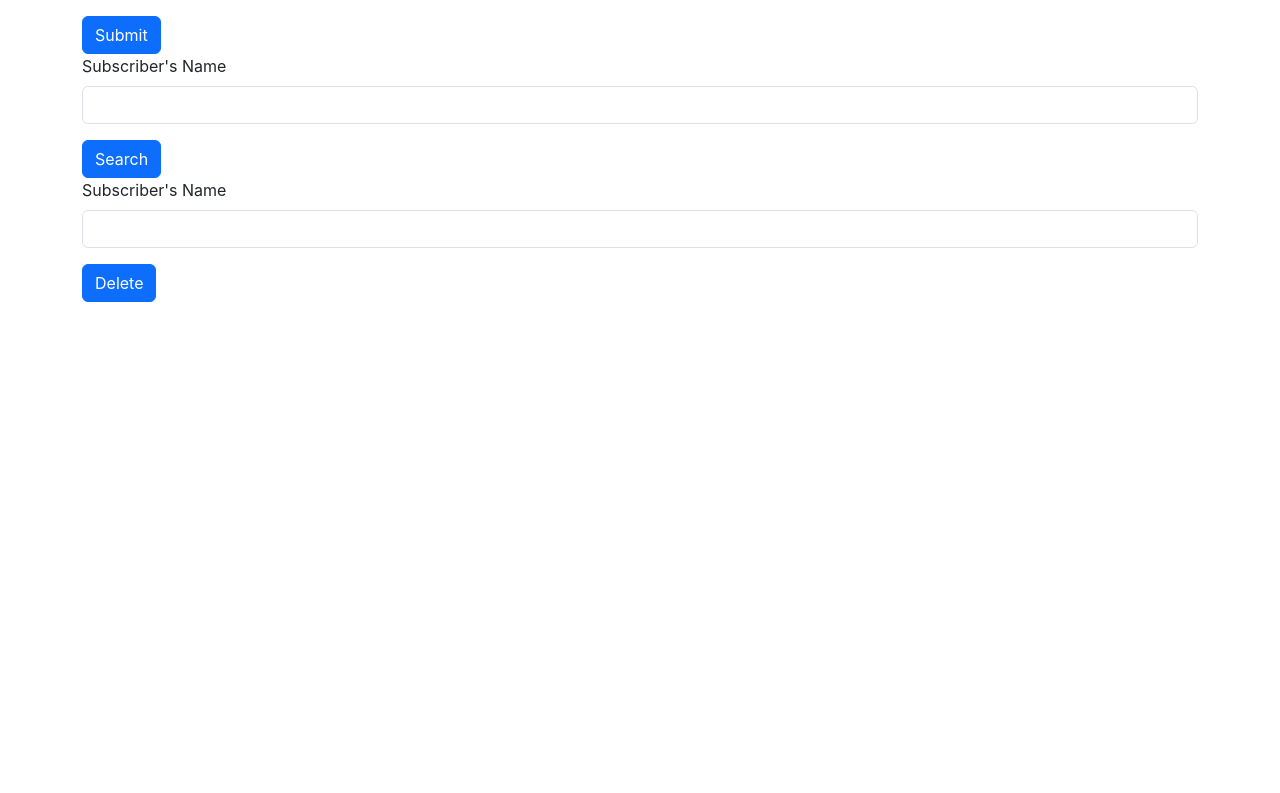
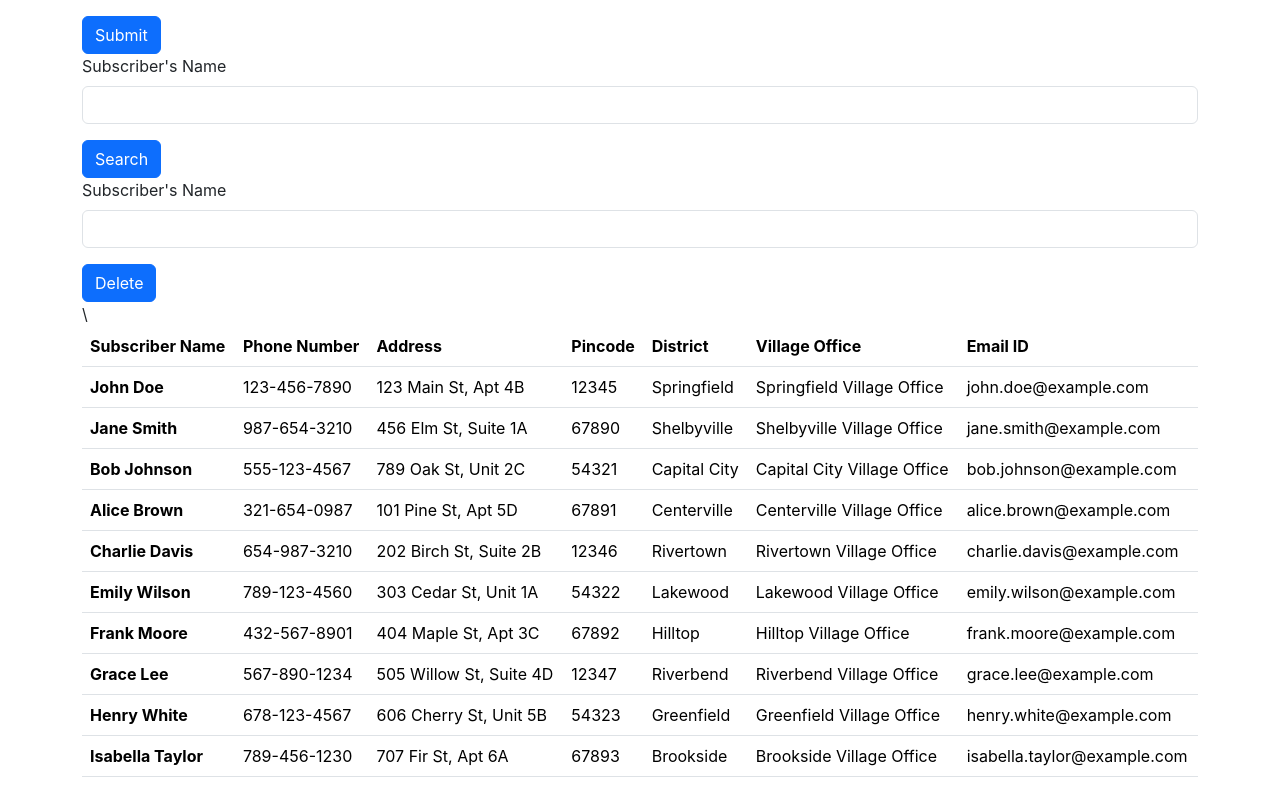
Before and after one commit to Angelishere/newspaper-subscription-app, a React (Create React App) app: page / in a window 1280 px wide. Shown: the part 328-1121 px from the top of the page. Before the commit the page ends 800 px from the top, so only its background shows below. Built offline with nearby package versions, Linux system fonts and the light colour scheme.

Commit message:
View subscriber added

```diff
--- a/src/App.js
+++ b/src/App.js
@@ -3,6 +3,7 @@ import './App.css';
 import AddSubscriber from './components/AddSubscriber';
 import SearchSubscriber from './components/SearchSubscriber';
 import DeleteSubscriber from './components/DeleteSubscriber';
+import ViewSubscriber from './components/ViewSubscriber';
 
 function App() {
   return (
@@ -10,6 +11,7 @@ function App() {
       <AddSubscriber/>
       <SearchSubscriber/>
       <DeleteSubscriber/>
+      <ViewSubscriber/>
     </div>
   );
 }
--- /dev/null
+++ b/src/components/ViewSubscriber.jsx
@@ -0,0 +1,124 @@
+import React from 'react'
+
+const ViewSubscriber = () => {
+    return (
+        <div>
+            <div className="container">
+                <div className="row">
+                    <div className="col col-12 col-sm-12 col-md-12 col-lg-12 col-xl-12 col-xxl-12">\
+                        <table class="table">
+                            <thead>
+                                <tr>
+
+                                    <th scope="col">Subscriber Name</th>
+                                    <th scope="col">Phone Number</th>
+                                    <th scope="col">Address</th>
+                                    <th scope="col">Pincode</th>
+                                    <th scope="col">District</th>
+                                    <th scope="col">Village Office</th>
+                                    <th scope="col">Email ID</th>
+                                </tr>
+                            </thead>
+                            <tbody>
+                                <tr>
+
+                                    <th scope="row">John Doe</th>
+                                    <td>123-456-7890</td>
+                                    <td>123 Main St, Apt 4B</td>
+                                    <td>12345</td>
+                                    <td>Springfield</td>
+                                    <td>Springfield Village Office</td>
+                                    <td>john.doe@example.com</td>
+                                </tr>
+                                <tr>
+                                    <th scope="row">Jane Smith</th>
+                                    <td>987-654-3210</td>
+                                    <td>456 Elm St, Suite 1A</td>
+                                    <td>67890</td>
+                                    <td>Shelbyville</td>
+                                    <td>Shelbyville Village Office</td>
+                                    <td>jane.smith@example.com</td>
+                                </tr>
+                                <tr>
+                                    <th scope="row">Bob Johnson</th>
+                                    <td>555-123-4567</td>
+                                    <td>789 Oak St, Unit 2C</td>
+                                    <td>54321</td>
+                                    <td>Capital City</td>
+                                    <td>Capital City Village Office</td>
+                                    <td>bob.johnson@example.com</td>
+                                </tr>
+                                <tr>
+                                    <th scope="row">Alice Brown</th>
+                                    <td>321-654-0987</td>
+                                    <td>101 Pine St, Apt 5D</td>
+                                    <td>67891</td>
+                                    <td>Centerville</td>
+                                    <td>Centerville Village Office</td>
+                                    <td>alice.brown@example.com</td>
+                                </tr>
+                                <tr>
+                                    <th scope="row">Charlie Davis</th>
+                                    <td>654-987-3210</td>
+                                    <td>202 Birch St, Suite 2B</td>
+                                    <td>12346</td>
+                                    <td>Rivertown</td>
+                                    <td>Rivertown Village Office</td>
+                                    <td>charlie.davis@example.com</td>
+                                </tr>
+                                <tr>
+                                    <th scope="row">Emily Wilson</th>
+                                    <td>789-123-4560</td>
+                                    <td>303 Cedar St, Unit 1A</td>
+                                    <td>54322</td>
+                                    <td>Lakewood</td>
+                                    <td>Lakewood Village Office</td>
+                                    <td>emily.wilson@example.com</td>
+                                </tr>
+                                <tr>
+                                    <th scope="row">Frank Moore</th>
+                                    <td>432-567-8901</td>
+                                    <td>404 Maple St, Apt 3C</td>
+                                    <td>67892</td>
+                                    <td>Hilltop</td>
+                                    <td>Hilltop Village Office</td>
+                                    <td>frank.moore@example.com</td>
+                                </tr>
+                                <tr>
+                                    <th scope="row">Grace Lee</th>
+                                    <td>567-890-1234</td>
+                                    <td>505 Willow St, Suite 4D</td>
+                                    <td>12347</td>
+                                    <td>Riverbend</td>
+                                    <td>Riverbend Village Office</td>
+                                    <td>grace.lee@example.com</td>
+                                </tr>
+                                <tr>
+                                    <th scope="row">Henry White</th>
+                                    <td>678-123-4567</td>
+                                    <td>606 Cherry St, Unit 5B</td>
+                                    <td>54323</td>
+                                    <td>Greenfield</td>
+                                    <td>Greenfield Village Office</td>
+                                    <td>henry.white@example.com</td>
+                                </tr>
+                                <tr>
+                                    <th scope="row">Isabella Taylor</th>
+                                    <td>789-456-1230</td>
+                                    <td>707 Fir St, Apt 6A</td>
+                                    <td>67893</td>
+                                    <td>Brookside</td>
+                                    <td>Brookside Village Office</td>
+                                    <td>isabella.taylor@example.com</td>
+                                </tr>
+                            </tbody>
+                        </table>
+
+                    </div>
+                </div>
+            </div>
+        </div>
+    )
+}
+
+export default ViewSubscriber
```
